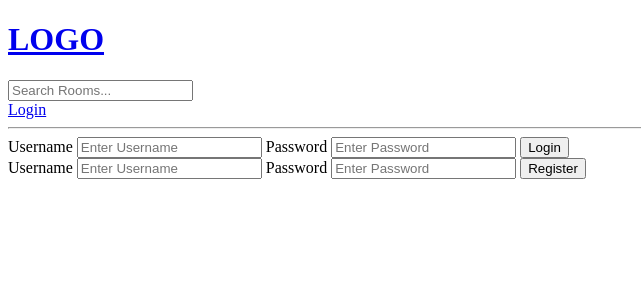
After one commit to sumanmedda/social_media, a Django app: page /login/ in a window 1280 px wide. The commit adds this page. Shown: the top 300 px of the page, without its empty margins (0-641 px from the left). Run offline with Django 4.2, Linux system fonts and the light colour scheme.

Commit message:
auth creds

```diff
--- /dev/null
+++ b/base/templates/base/auth/login_register.html
@@ -0,0 +1,31 @@
+{% extends 'main.html' %}
+
+{% block content %}
+{% comment %} Login {% endcomment %}
+<div>
+    <form method='POST' action=''>
+        {% csrf_token %}
+        <label>Username</label>
+        <input type='text' name="username" placeholder="Enter Username "/>
+
+        <label>Password</label>
+        <input type='password' name="password" placeholder="Enter Password "/>
+
+        <input type='submit' value="Login" />
+    </form>
+</div>
+
+{% comment %} Register {% endcomment %}
+<div>
+    <form method='POST' action=''>
+        {% csrf_token %}
+        <label>Username</label>
+        <input type='text' name="username" placeholder="Enter Username "/>
+
+        <label>Password</label>
+        <input type='password' name="password" placeholder="Enter Password "/>
+
+        <input type='submit' value="Register" />
+    </form>
+</div>
+{% endblock content %}
--- a/base/urls.py
+++ b/base/urls.py
@@ -2,7 +2,12 @@ from django.urls import path
 from . import views
 # pk = primary key
 urlpatterns = [
+    # auth page
+    path('login/',views.loginPage,name='login'),
+    path('logout/',views.logoutUser,name='logout'),
+    # home page
     path('', views.homePage, name="home"),
+    # cruds of room
     path('room/<str:pk>', views.roomPage,name='room'),
     path('profile/<str:pk>', views.profilePage,name='profile'),
     path('create-room/', views.createRoom,name='create-room'),
--- a/base/views.py
+++ b/base/views.py
@@ -1,12 +1,54 @@
 from django.shortcuts import render,redirect
+from django.db.models import Q
+from django.contrib.auth.decorators import login_required
+from django.contrib.auth.models import User
+from django.contrib import messages
+from django.contrib.auth import authenticate, login, logout
 from .models import Room, Topic
 from .forms import RoomForm
+from django.http import HttpResponse
 
+# auth
+def loginPage(request):
+    if request.user.is_authenticated:
+        return redirect('home')
+
+    if request.method == 'POST':
+        username = request.POST.get('username')
+        password = request.POST.get('password')
+
+        try:
+            user = User.objects.get(username=username)
+        except:
+            messages.error(request,'User Does Not Exist')
+
+        user = authenticate(request,username=username,password=password)
+
+        if user is not None:
+            login(request,user)
+            return redirect('home')
+        else:
+            messages.error(request,'User Name or Password Does Not Exist')
+
+
+    context = {}
+    return render(request,'base/auth/login_register.html',context)
+
+def logoutUser(request):
+    logout(request)
+    return redirect('home')
+
+# pages with crud operations
 def homePage(request):
     q = request.GET.get('q') if request.GET.get('q') != None else ''
-    rooms = Room.objects.filter(topic__name__icontains=q)
+    rooms = Room.objects.filter(
+        Q(topic__name__icontains=q) |
+        Q(name__icontains=q) |
+        Q(description__icontains=q)
+    )
+    room_count = rooms.count()
     topics = Topic.objects.all()
-    context = {'rooms':rooms,'topics':topics}
+    context = {'rooms':rooms,'topics':topics,'room_count':room_count}
     return render(request, 'base/home.html',context)
 
 def roomPage(request,pk):
@@ -14,9 +56,7 @@ def roomPage(request,pk):
     context = {'room':rooms}
     return render(request, 'base/room.html',context)
 
-def profilePage(request,pk):
-    return render(request,'profile.html')
-
+@login_required(login_url='login')
 def createRoom(request):
     form = RoomForm()
     if request.method == 'POST':
@@ -27,9 +67,14 @@ def createRoom(request):
     context = {'form':form}
     return render(request,'base/room_form.html',context)
 
+@login_required(login_url='login')
 def updateRoom(request,pk):
     room = Room.objects.get(id=pk)
     form = RoomForm(instance=room)
+
+    if request.user != room.host:
+        return HttpResponse('You are not allowed to update')
+
     if request.method == 'POST':
         form = RoomForm(request.POST,instance=room)
         if form.is_valid:
@@ -38,10 +83,20 @@ def updateRoom(request,pk):
     context = {'form':form}
     return render(request,'base/room_form.html',context)
 
+@login_required(login_url='login')
 def deleteRoom(request,pk):
     room = Room.objects.get(id=pk)
+
+    if request.user != room.host:
+        return HttpResponse('You are not allowed to delete')
+
     if request.method == 'POST':
         room.delete()
         return redirect('home')
     context = {'obj':room}
     return render(request,'base/delete.html',context)
+
+# profile poge
+def profilePage(request):
+    context = {}
+    return render(request,'base/profilePage.html',context)
--- a/templates/main.html
+++ b/templates/main.html
@@ -9,6 +9,14 @@
     </head>
     <body>
         {% include 'navbar.html' %}
+        {% if messages %}
+        <ul class="messages">
+            {% for message in messages %}
+            <li>{{ message }}</li>
+            {% endfor %}
+        </ul>
+        {% endif %}
+
         {% block content %}
 
         {% endblock %}
--- a/templates/navbar.html
+++ b/templates/navbar.html
@@ -2,4 +2,14 @@
     <h1> LOGO </h1>
 </a>
 
+<form method='GET' action="{% url 'home' %}">
+    <input type='text' name='q' placeholder='Search Rooms...'/>
+</form>
+
+{% if request.user.is_authenticated %}
+<a href="{% url 'logout' %}">Logout</a>
+{% else %}
+<a href="{% url 'login' %}">Login</a>
+{% endif %}
+
 <hr>
```
Also changed, not shown: base/templates/base/home.html (+7 -0 lines), db.sqlite3.
